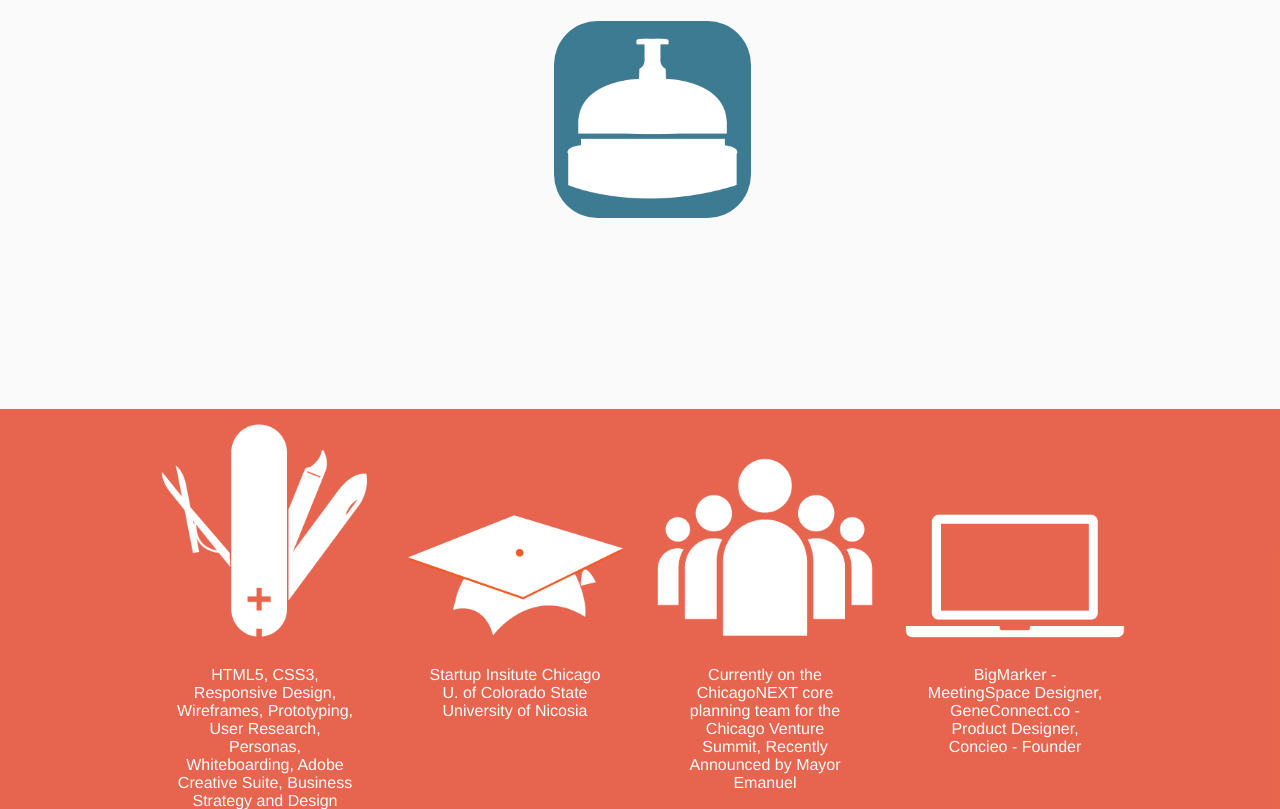
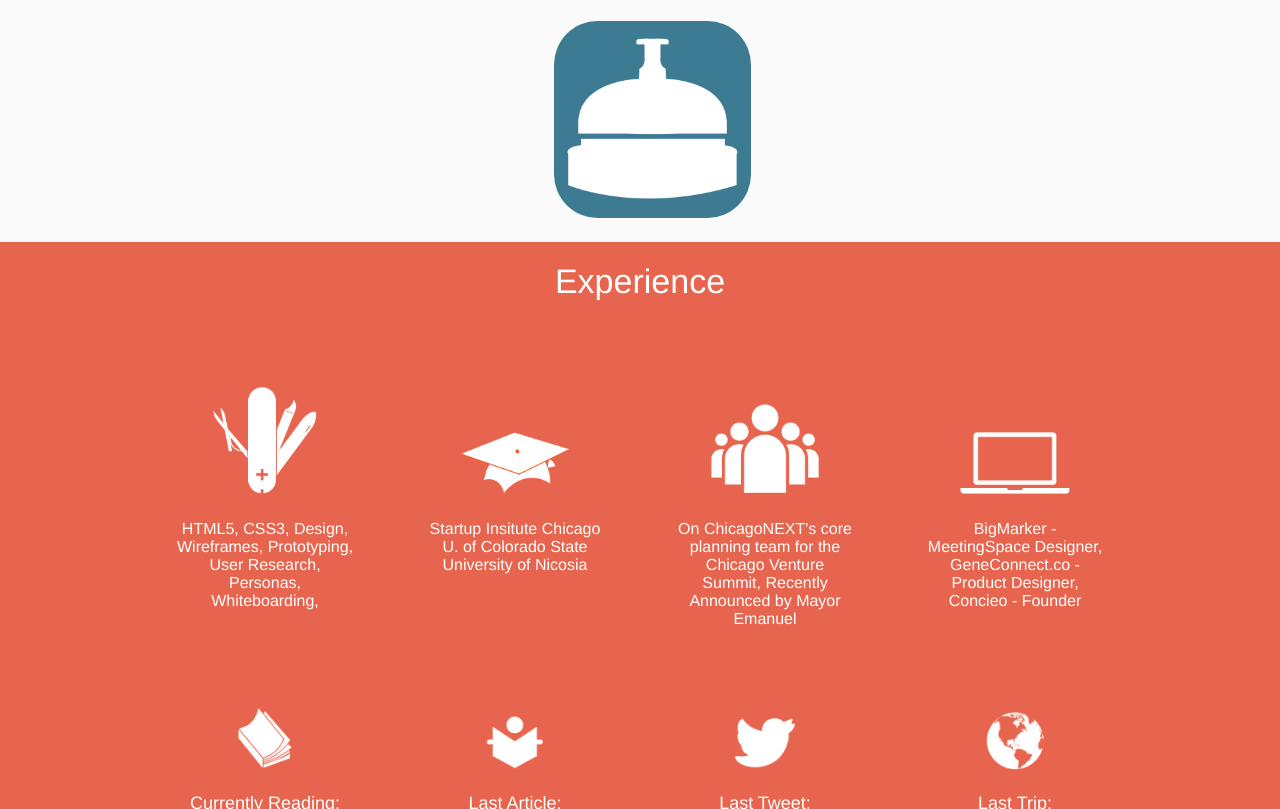
Before and after one commit to micfacch/micfacch.github.io, a plain HTML site: page index.html in a window 1280 px wide. Shown: the part 1991-2800 px from the top of the page. Drawn offline with nearby package versions, Linux system fonts and the light colour scheme.

Commit message:
updated icon size

```diff
--- a/index.html
+++ b/index.html
@@ -12,6 +12,7 @@
 <link rel="stylesheet" href="foundation.css">
 <link href='http://fonts.googleapis.com/css?family=Open+Sans:300italic,400italic,400,300,600' rel='stylesheet' type='text/css'>
 </head>
+
 <body>
 <div class="wrap">
 	<div class="content-wrap">
@@ -30,10 +31,12 @@
 					<h1 class="heading" id="title">Michael Facchinello </h1>
 				</div>
 				 <div class="large-12 columns">
-            <div class="row">
- <a class="next-chapter" href="#about">
-					<span class="caret">></span>
-				</a>
+
+              <div class="row">
+  <div class="small-3 small-centered columns"> <a class="next-chapter" href="#about">
+          <span class="caret">></span>
+        </a></div>
+</div>
 
 
             </div>
@@ -71,7 +74,7 @@
 
           <div class="large-6 columns">
 
-            <h3 class="show-for-small">Header<hr/></h3>
+            <h3 class="show-for-small"><hr/></h3>
 
             <div class="panel">
 
@@ -98,7 +101,7 @@
               		<div class="coloredBackground">
                 <div class="panel">
                   <h5>UI/UX</h5>
-                <h6 class="subheader">Trained in product design best practices!</h6>
+                <h6 class="subheader">Trained in product design and management</h6>
                 <a href="http://startupinstitute.com/curriculum/product-and-design" class="small button">Find out More</a>
                 </div>
                  </div>
@@ -155,34 +158,38 @@
 		<!-- Thumbnails -->
 
         <div class="row">
+  <h2>Experience</h2>
 
-          <div class="large-12 show-for-small columns">
-          <h2>Experience</h2>
         </div>
-
+ <div id="floatdownplease">
+   </div><!--floatdownplease-->
+   <div class="row">
+     <div class="large-12 show-for-small columns">
+        </div>
           <div class="large-3 small-6 columns">
-            <img src="./knife.png">
+            <img src="./knife.png" width="50%">
             <div class="panel">
-              <p>HTML5, CSS3, Responsive Design, Wireframes, Prototyping, User Research, Personas, Whiteboarding, Adobe Creative Suite, Business Strategy and Design</p>
+              <p>HTML5, CSS3, Design, Wireframes, Prototyping, User Research, Personas, Whiteboarding, <!--Adobe Creative Suite, Business Strategy and Design--></p>
             </div>
           </div>
 
           <div class="large-3 small-6 columns">
-            <img src=".\schoolHat.png">
+            <img src=".\schoolHat.png" width="50%">
             <div class="panel">
             	<p>Startup Insitute Chicago U. of Colorado State University of Nicosia</p>
             </div>
           </div>
 
-          <div class="large-3 small-6 columns">
-            <img src=".\LeadersAreReaders.png">
+
+         <div class="large-3 small-6 columns">
+            <img src=".\LeadersAreReaders.png" width="50%">
             <div class="panel">
-              <p>Currently on the ChicagoNEXT core planning team for the Chicago Venture Summit, Recently Announced by <a href="http://www.economist.com/blogs/schumpeter/2013/12/chicagos-technology-sector">Mayor Emanuel</a></p>
+              <p>On ChicagoNEXT's core planning team for the Chicago Venture Summit, Recently Announced by <a href="http://www.economist.com/blogs/schumpeter/2013/12/chicagos-technology-sector">Mayor Emanuel</a></p>
             </div>
           </div>
 
           <div class="large-3 small-6 columns">
-            <img src=".\ComputerWeb.png">
+            <img src=".\ComputerWeb.png" width="50%">
             <div class="panel">
               <p>BigMarker - MeetingSpace Designer, GeneConnect.co - Product Designer, Concieo - Founder</p>
             </div>
@@ -192,42 +199,45 @@
 
       <!-- End Thumbnails -->
  <!-- Thumbnails -->
+ <br/>
+  <br/>
 
         <div class="row">
 
           <div class="large-12 show-for-small columns">
-          <h3>Header</h3><hr>
+          <h3></h3><hr>
         </div>
 
           <div class="large-3 small-6 columns">
-            <img src="./BookWorm.png">
+            <img src="./BookWorm.png" width="30%">
             <div class="panel">
-              <p><b>Currently Reading:</b> <em>Thinking, Fast and Slow</em> by Daniel Kahneman</p>
+              <h5>Currently Reading:</h5> <em><p>Thinking, Fast and Slow</em> by Daniel Kahneman</p>
             </div>
           </div>
 
           <div class="large-3 small-6 columns">
-            <img src="./LastArticle.png">
+            <img src="./LastArticle.png" width="30%">
             <div class="panel">
-              <p><b>Last Article:</b> <em><a href="https://medium.com/p/926ab5c39156">How A Football Coach Taught Me To Product Manage Like a Boss</a></em> by Mike Su</p>
+              <h5>Last Article:</h5> <p><em><a href="https://medium.com/p/926ab5c39156">How A Football Coach Taught Me To Product Manage Like a Boss</a></em> by Mike Su</p>
             </div>
           </div>
 
           <div class="large-3 small-6 columns">
-            <img src=".\SirTweetsAlot.png">
+            <img src=".\SirTweetsAlot.png" width="30%">
             <div class="panel">
-              <p><b>Last Tweet:</b> <em>"We should see the first self driving cars on sale in 2017" - @bfeld <a href="http://www.feld.com/wp/archives/2014/01/the-future-of-transportation.html">https.article</a></em></p>
+              <h5>Last Tweet:</h5> <p><em>"We should see the first self driving cars on sale in 2017" - @bfeld <a href="http://www.feld.com/wp/archives/2014/01/the-future-of-transportation.html">https.article</a></em></p>
             </div>
           </div>
 
          <div class="large-3 small-6 columns">
-            <img src=".\CarmenSandiego.png">
+            <img src=".\CarmenSandiego.png" width="30%">
             <div class="panel">
-              <p><b>Last Trip:</b> Denver, Colorado 5280</p>
+              <h5>Last Trip:</h5> <p>Denver, Colorado 5280</p>
             </div>
           </div>
 
         </div>
+
 
       <!-- End Thumbnails -->
 
--- /dev/null
+++ b/sexyBackSide.js
@@ -0,0 +1,6 @@
+
+$.getJSON("https://spreadsheets.google.com/feeds/list/0AoLdGMoMdD39dFVyWTItb2ZPQkZMNlVDcm85VVBfUkE/od6/public/values?alt=json",
+	function(data) {
+  //first row "title" column
+  console.log(data.feed.entry[0]['gsx$title']['$t']);
+});
--- a/style.css
+++ b/style.css
@@ -524,6 +524,18 @@ div.container-group{
 }
 
 
+@media (min-width: 320px)(max-width: 475px) {
+  div.container-group{
+  background: transparent;
+  width: 100px;
+  position: center;
+  margin: 0 auto;
+  display: inline-block;
+  }
+
+}
+
+
 header.header #logo {
 	width: 4.250em;
 	height: 4.250em;
@@ -624,7 +636,8 @@ padding-top: 20%;
  #billboard .next-chapter .caret {
 position: center;
 display: block;
-margin: 0 auto;
+
+
 width: 50px;
 content: ">";
 color:white;
@@ -670,6 +683,7 @@ position: relative;
 margin: auto;
 padding-top: 1%;
 text-align: center;
+
  }
 
  .container h2{
@@ -745,7 +759,7 @@ margin-left: 50px;
   border-radius: 0px;
   border: none;
   width: 100%;
-  height: 800px;
+
   position: relative;
   overflow: hidden;
   text-align: center;
@@ -776,12 +790,16 @@ margin-left: 50px;
   border-radius: 0px;
   border: none;
   width: 100%;
-  height: 800px;
+
   position: relative;
   overflow: hidden;
   /*text-align: center; */
   display:block;
 }
 
+#floatdownplease {
+  padding-top: 7%;
+}
+
 
 /*rgba(168, 9, 28, 0.733333)*/
```
Also changed, not shown: blog/index.html (+1 -1 lines), 2 other files.
